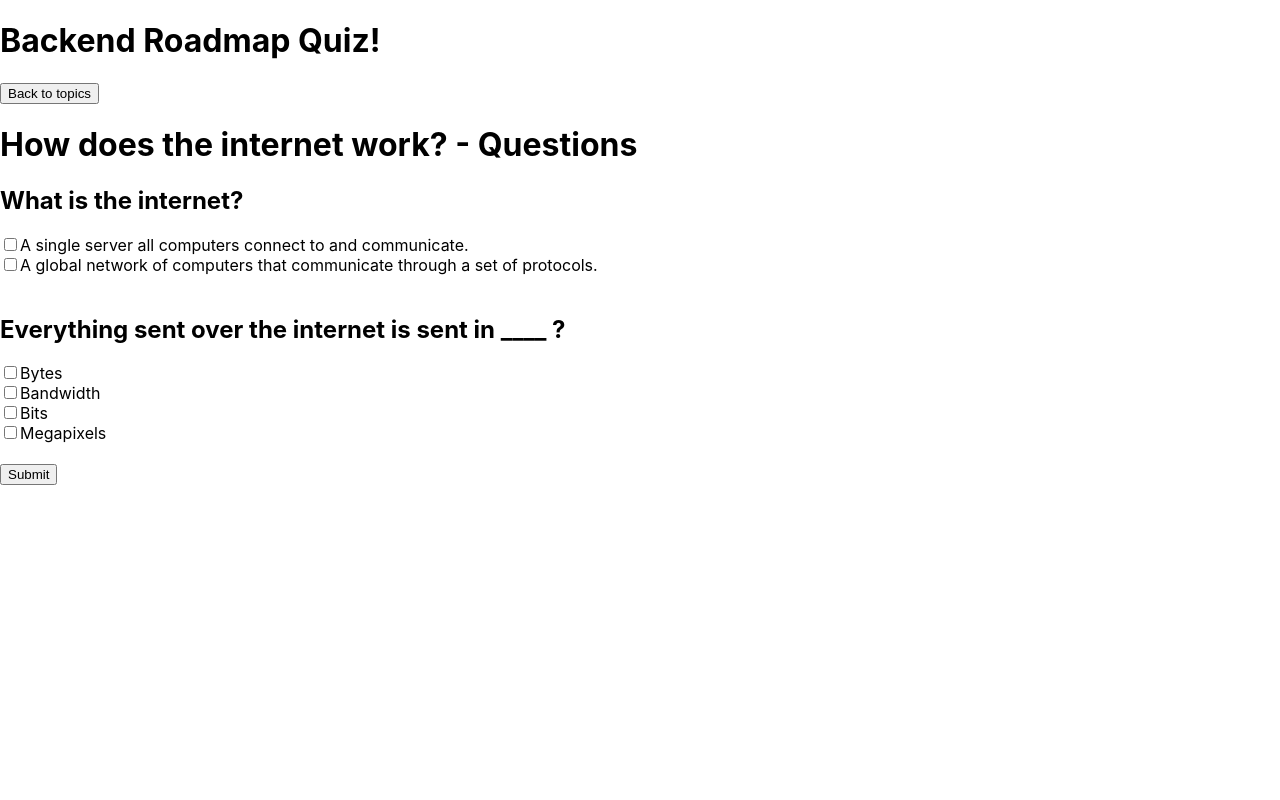
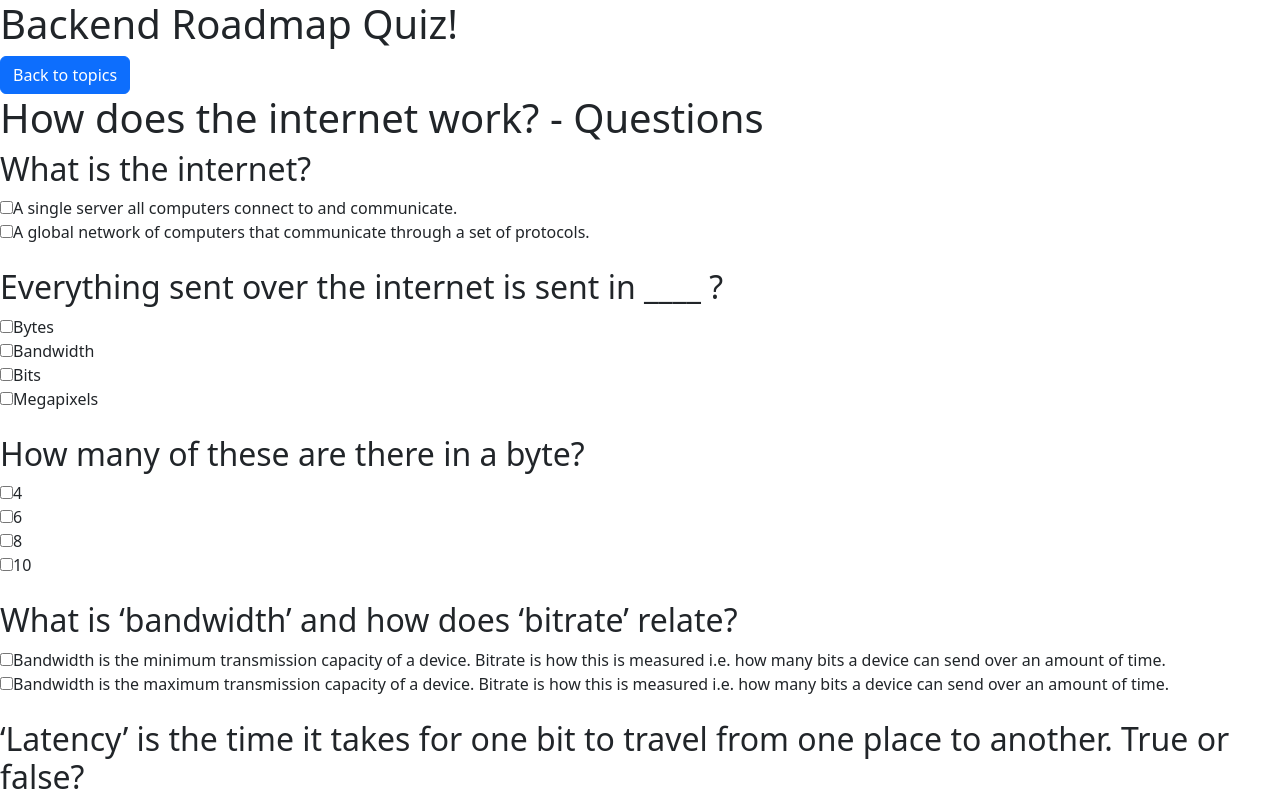
Before and after one commit to WillBurdett/backend-roadmap-quiz, a React (Create React App) app: page / in a window 1280 px wide. Both pictures are taken after a click on the button "How does the internet work?". Shown: the top 800 px of the page. Built offline with nearby package versions, Linux system fonts and the light colour scheme.

Commit message:
all 'how does the internet works questions' have been entered and refactored into a seperate file

```diff
--- a/package.json
+++ b/package.json
@@ -6,6 +6,7 @@
     "@testing-library/jest-dom": "^5.17.0",
     "@testing-library/react": "^13.4.0",
     "@testing-library/user-event": "^13.5.0",
+    "bootstrap": "^5.3.3",
     "react": "^18.3.1",
     "react-dom": "^18.3.1",
     "react-scripts": "5.0.1",
--- a/src/components/Questions.jsx
+++ b/src/components/Questions.jsx
@@ -18,7 +18,7 @@ export default function Questions({ t, seeAllTopics }) {
 
   return (
     <div>
-      <button onClick={seeAllTopics}>Back to topics</button>
+      <button className="btn btn-primary me-2" onClick={seeAllTopics}>Back to topics</button>
       <h1>{t} - Questions</h1>
       {content}
     </div>
--- /dev/null
+++ b/src/data/questions/HOW_DOES_THE_INTERNET_WORK.js
@@ -0,0 +1,183 @@
+export const HOW_DOES_THE_INTERNET_WORK_QUESTIONS = [
+  {
+    questionNumber: 1,
+    question: "What is the internet?",
+    options: [
+      "A single server all computers connect to and communicate.",
+      "A global network of computers that communicate through a set of protocols.",
+    ],
+    answer:
+      "A global network of computers that communicate through a set of protocols.",
+    minSelection: 1,
+    maxSelection: 1,
+  },
+  {
+    questionNumber: 2,
+    question: "Everything sent over the internet is sent in ____ ?",
+    options: ["Bytes", "Bandwidth", "Bits", "Megapixels"],
+    answer: "Bits",
+    minSelection: 1,
+    maxSelection: 1,
+  },
+  {
+    questionNumber: 3,
+    question: "How many of these are there in a byte?",
+    options: ["4", "6", "8", "10"],
+    answer: "8",
+    minSelection: 1,
+    maxSelection: 1,
+  },
+  {
+    questionNumber: 4,
+    question: "What is ‘bandwidth’ and how does ‘bitrate’ relate?",
+    options: [
+      "Bandwidth is the minimum transmission capacity of a device. Bitrate is how this is measured i.e. how many bits a device can send over an amount of time.",
+      "Bandwidth is the maximum transmission capacity of a device. Bitrate is how this is measured i.e. how many bits a device can send over an amount of time."
+    ],
+    answer: "Bandwidth is the maximum transmission capacity of a device. Bitrate is how this is measured i.e. how many bits a device can send over an amount of time.",
+    minSelection: 1,
+    maxSelection: 1,
+  },
+  {
+    questionNumber: 5,
+    question: "‘Latency’ is the time it takes for one bit to travel from one place to another. True or false?",
+    options: [
+      "True",
+      "False"
+    ],
+    answer: "True",
+    minSelection: 1,
+    maxSelection: 1,
+  },
+  {
+    questionNumber: 6,
+    question: "If I travel, my journey might be made up of walking, taking the train, then getting the bus. \nThere are 3 common methods of transmitting our  data over the internet. \nWhat are they?",
+    options: [
+      "Electronically, Light and Wirelessly/Radio waves (e.g. ethernet cables, fibre optic, wifi)",
+      "Light, Radio waves and Magnetic waves (e.g. fibre optic, wifi, sun)",
+      "Electronically, Light and Sound (e.g. ethernet cables, fibre optic, mongolian throat singing)"
+    ],
+    answer: "Electronically, Light and Wirelessly/Radio waves (e.g. ethernet cables, fibre optic, wifi)",
+    minSelection: 1,
+    maxSelection: 1,
+  },
+  {
+    questionNumber: 7,
+    question: "What does ‘IP’ stand for?",
+    options: [
+      "Internet Processor",
+      "Intelligent Penguins",
+      "Internet Protocol"
+    ],
+    answer: "Internet Protocol",
+    minSelection: 1,
+    maxSelection: 1,
+  },
+  {
+    questionNumber: 8,
+    question: "What does ‘DNS’ stand for?",
+    options: [
+      "Domain Name System",
+      "Domain Name Server",
+      "Donuts Never Sink"
+    ],
+    answer: "Domain Name System",
+    minSelection: 1,
+    maxSelection: 1,
+  },
+  {
+    questionNumber: 9,
+    question: "How does ‘IP’ and ‘DNS’ relate?",
+    options: [
+      "Your device uses the DNS to look-up addresses (e.g. google.com) to find the corresponding IP address, which is used to connect your device to that destination on the internet.",
+      "Your device uses the DNS to setup a single connection between your device and that destination on the internet, using your IP as your connection-id."
+    ],
+    answer: "Your device uses the DNS to look-up addresses (e.g. google.com) to find the corresponding IP address, which is used to connect your device to that destination on the internet.",
+    minSelection: 1,
+    maxSelection: 1,
+  },
+  {
+    questionNumber: 10,
+    question: "Information is sent in p_____?",
+    options: [
+      "Packages",
+      "Packets",
+      "Proxies"
+    ],
+    answer: "Packets",
+    minSelection: 1,
+    maxSelection: 1,
+  },
+  {
+    questionNumber: 11,
+    question: "Each packet has 2 addresses. What are they?",
+    options: [
+      "The packets work and home address.",
+      "The container the packet has come from and the address of where the packet is going.",
+      "The address the packet has come from and the address of where the packet is going."
+    ],
+    answer: "The address the packet has come from and the address of where the packet is going.",
+    minSelection: 1,
+    maxSelection: 1,
+  },
+  {
+    questionNumber: 12,
+    question: "Special computers help direct the packets like a traffic manager so they travel smoothly. What are these computers called?",
+    options: [
+      "AMQPs",
+      "Load balancers",
+      "Proxies"
+    ],
+    answer: "Proxies",
+    minSelection: 1,
+    maxSelection: 1,
+  },
+  {
+    questionNumber: 13,
+    question: "True or false - Packets arrive all at the same time in the correct order.",
+    options: [
+      "True",
+      "False"
+    ],
+    answer: "False",
+    minSelection: 1,
+    maxSelection: 1,
+  },
+  {
+    questionNumber: 14,
+    question: "Having multiple paths for packets is brilliant. It helps make the internet ________.",
+    options: [
+      "Fast",
+      "Cheap",
+      "Reliable"
+    ],
+    answer: "Reliable",
+    minSelection: 1,
+    maxSelection: 1,
+  },
+  {
+    questionNumber: 15,
+    question: "What does ‘TCP’ stand for?",
+    options: [
+      "Transmission Control Proxy",
+      "Transmission Control Protocol",
+      "Transparent Control Protocol"
+    ],
+    answer: "Transmission Control Protocol",
+    minSelection: 1,
+    maxSelection: 1,
+  },
+  {
+    questionNumber: 16,
+    question: "What job does ‘TCP’ do?",
+    options: [
+      "Manages the sending and receiving of data in your packets. Like guaranteed mail.",
+      "Manages the operations (HTTP methods) you're trying to perform on data.",
+      "Manages the routing of your packets such as your IP address and the desitnations IP address."
+    ],
+    answer: "Manages the sending and receiving of data in your packets. Like guaranteed mail.",
+    minSelection: 1,
+    maxSelection: 1,
+  },
+
+];
--- a/src/quiz/HowDoesTheInternetWork.jsx
+++ b/src/quiz/HowDoesTheInternetWork.jsx
@@ -1,28 +1,9 @@
 import { useState } from "react";
+import 'bootstrap/dist/css/bootstrap.css';
+import { HOW_DOES_THE_INTERNET_WORK_QUESTIONS } from '../data/questions/HOW_DOES_THE_INTERNET_WORK'
 
 export default function HowDoesTheInternetWork() {
-  const questions = [
-    {
-      questionNumber: 1,
-      question: "What is the internet?",
-      options: [
-        "A single server all computers connect to and communicate.",
-        "A global network of computers that communicate through a set of protocols.",
-      ],
-      answer:
-        "A global network of computers that communicate through a set of protocols.",
-      minSelection: 1,
-      maxSelection: 1,
-    },
-    {
-      questionNumber: 2,
-      question: "Everything sent over the internet is sent in ____ ?",
-      options: ["Bytes", "Bandwidth", "Bits", "Megapixels"],
-      answer: "Bits",
-      minSelection: 1,
-      maxSelection: 1,
-    },
-  ];
+  const questions = HOW_DOES_THE_INTERNET_WORK_QUESTIONS
 
   const [answers, setAnswers] = useState(
     Array.apply(null, Array(questions.length)).map(function () {
@@ -65,7 +46,9 @@ export default function HowDoesTheInternetWork() {
   return (
     <>
       {questions.map((q, i) => (
-        <div>
+        <div
+        // className="group-form offset-3"
+        >
           <form>
             <h2>{q.question}</h2>
             {q.options.map((o) => (
@@ -85,7 +68,7 @@ export default function HowDoesTheInternetWork() {
           </form>
         </div>
       ))}
-      <button onClick={handleSubmit}>Submit</button>
+      <button className="btn btn-primary me-2" onClick={handleSubmit}>Submit</button>
     </>
   );
 }
```
Also changed, not shown: 1 other file (tests, documents, lock files or other folders).
